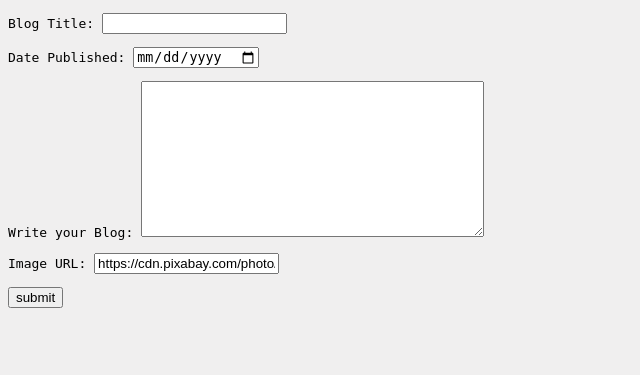
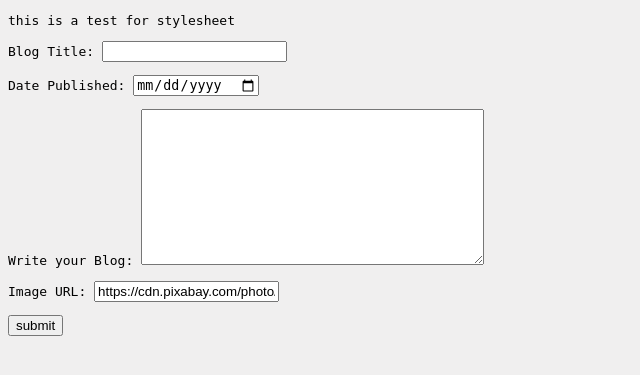
Before and after one commit to SheCodesAus/she-codes-django-news-project-Ms-KL, a Django app: page /news/add-story/ in a window 1280 px wide. Shown: the part 87-462 px from the top of the page, without its empty margins (0-640 px from the left). Run offline with Django 4.2, Linux system fonts and the light colour scheme; parts of the project's set-up code (start-up, migrations or seed data) failed here and were passed over; some web fonts are replaced.

Commit message:
Update createStory.html
added stylesheet block to connect to nested stylesheet.
added test code to see if stylesheet works

```diff
--- a/she_codes_news/news/templates/news/createStory.html
+++ b/she_codes_news/news/templates/news/createStory.html
@@ -2,8 +2,16 @@
 <!-- FORMS SETUP Step 1: fill in the template -->
 
 {% extends "base.html" %}
+{% load static %}
+{% block stylesheets %}
+<link rel="stylesheet" type="text/css" href="{% static
+'news/styles.css' %}">
+{% endblock %}
+{% block content %}
 
-{% block content %}
+<!-- STYLESHEET TEST -->
+<p id="test-for-stylesheet">this is a test for stylesheet </p>
+
 
 <!-- ASSIGNMENT Part 1: Question 2: Style the form for adding new stories -->
 <!-- change below: -->
@@ -15,10 +23,21 @@
 
 <!-- https://colinkingswood.github.io/Model-Form-Customisation/ -->
 
+ <!-- Original -->
 <form action="" method="post">
     {% csrf_token %}
     {{ form.as_p }}
     <input type="submit" value="submit">
 </form>
 
+<!-- <form action="" method="post">
+    {% csrf_token %}
+    {% for field in form %}
+        <div id="story-form">
+            {{ field.label }} {{ field }}
+        </div>
+    {% endfor %}
+    <input type="submit" value="submit">
+</form> -->
+
 {% endblock %}
```
